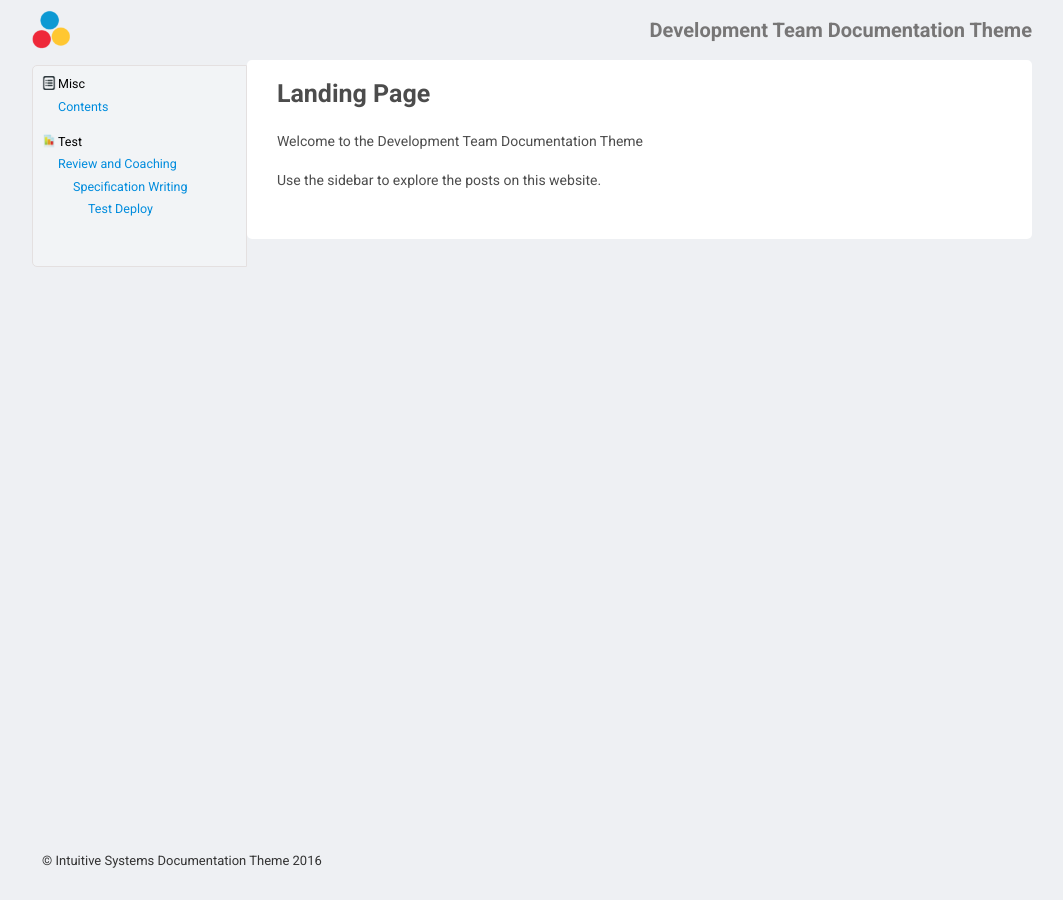
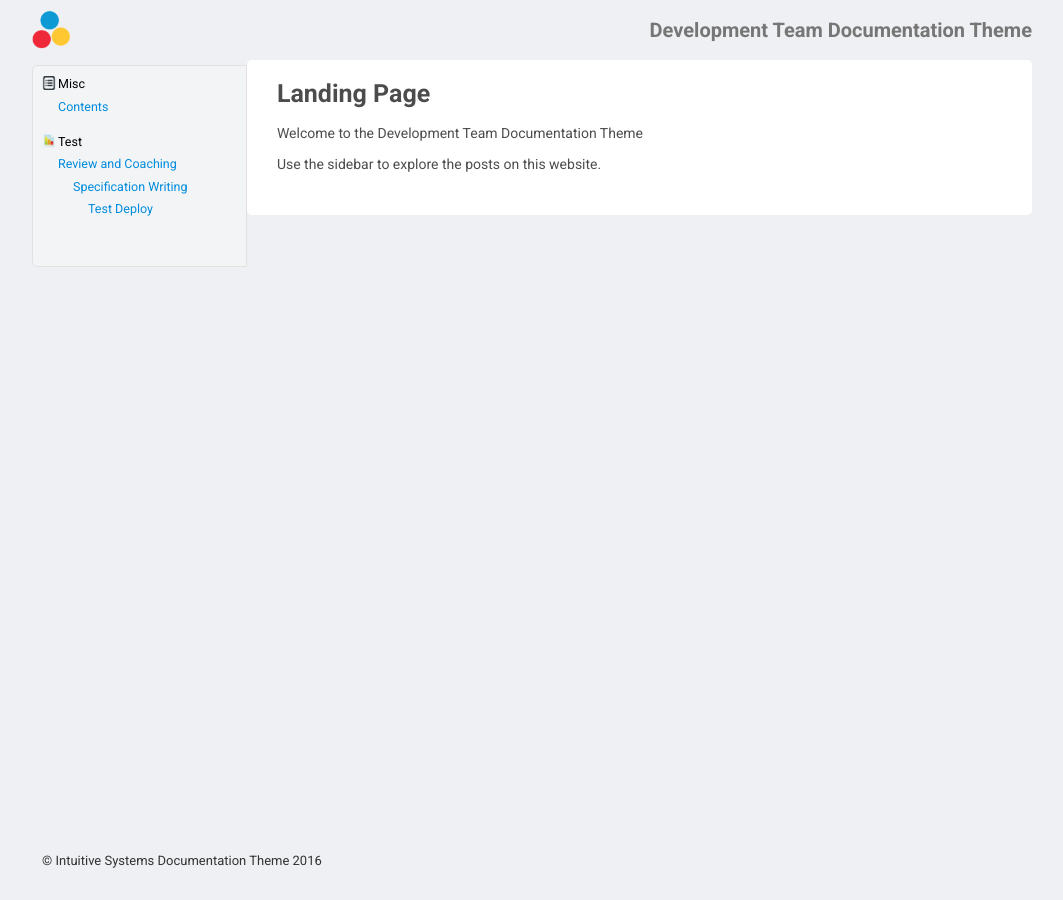
Before and after one commit to intuitivedocs/DocumentationSiteThemes, a Jekyll site: the page built from index.markdown, in a window 1280 px wide. Shown: the whole page, without its empty margins (108-1171 px from the left). Built offline with Jekyll 4.4.1, drawn with Linux system fonts in a browser that asks for light colours.

Commit message:
header styling

```diff
--- a/_sass/components/_article.scss
+++ b/_sass/components/_article.scss
@@ -40,7 +40,7 @@
   display:table-cell;
 
   h1 {
-  padding-top:3.5rem;
+  padding-top:2.75rem;
 
   &.c-header__title {
   padding-top:0;
@@ -48,15 +48,15 @@
   }
 
   h2 {
-  padding-top:3.5rem;
+  padding-top:2.5rem;
   }
 
   h3 {
-  padding-top:3.25rem;
+  padding-top:2.25rem;
   }
 
   h4 {
-  padding-top:3rem;
+  padding-top:2rem;
   }
 
   .highlighter-rouge {
@@ -90,7 +90,7 @@
   }
 
   > * {
-  margin-bottom:1.8rem;
+  margin-bottom:1rem;
     color: rgba($c__black, .7);
   }
 
```
